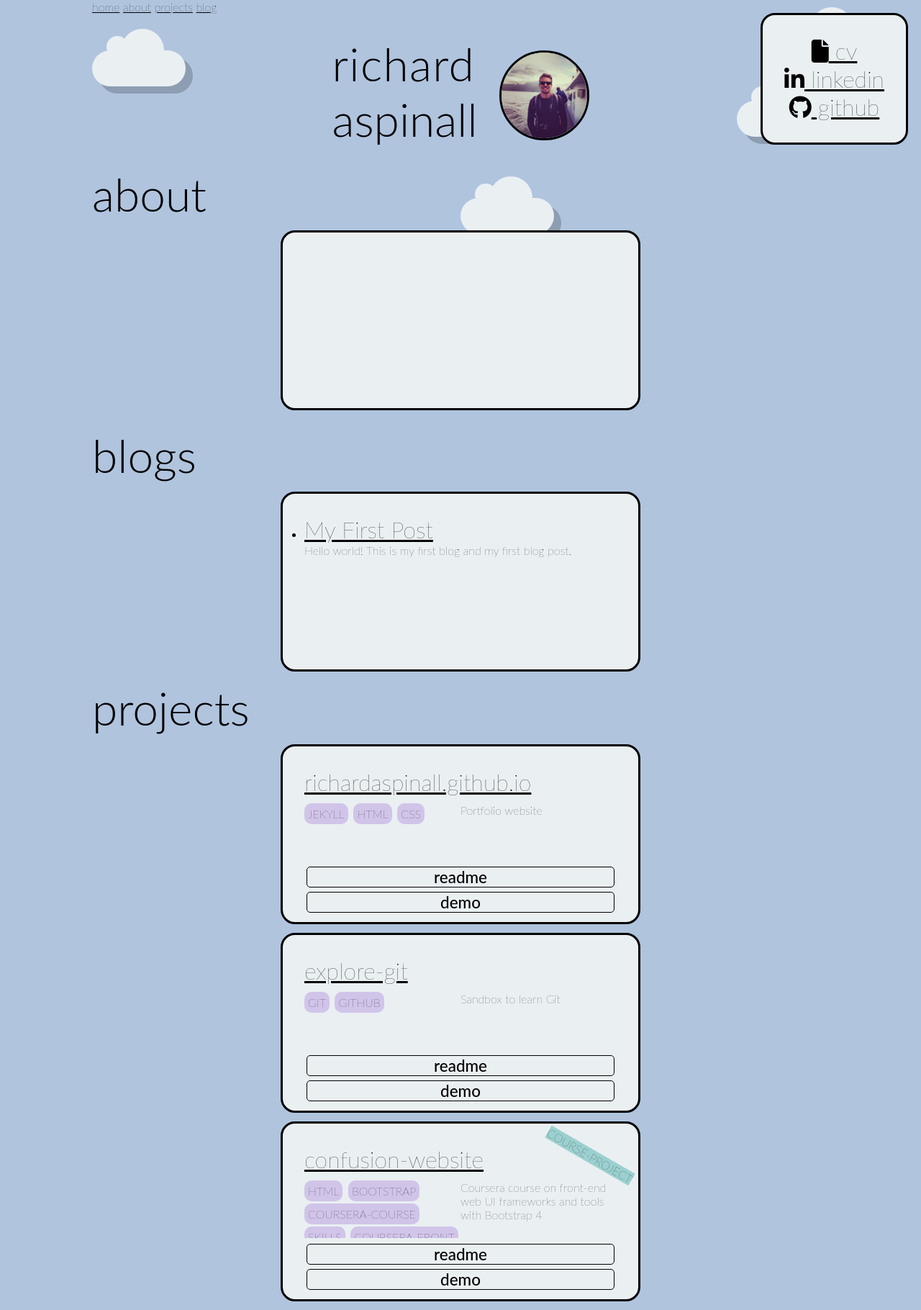
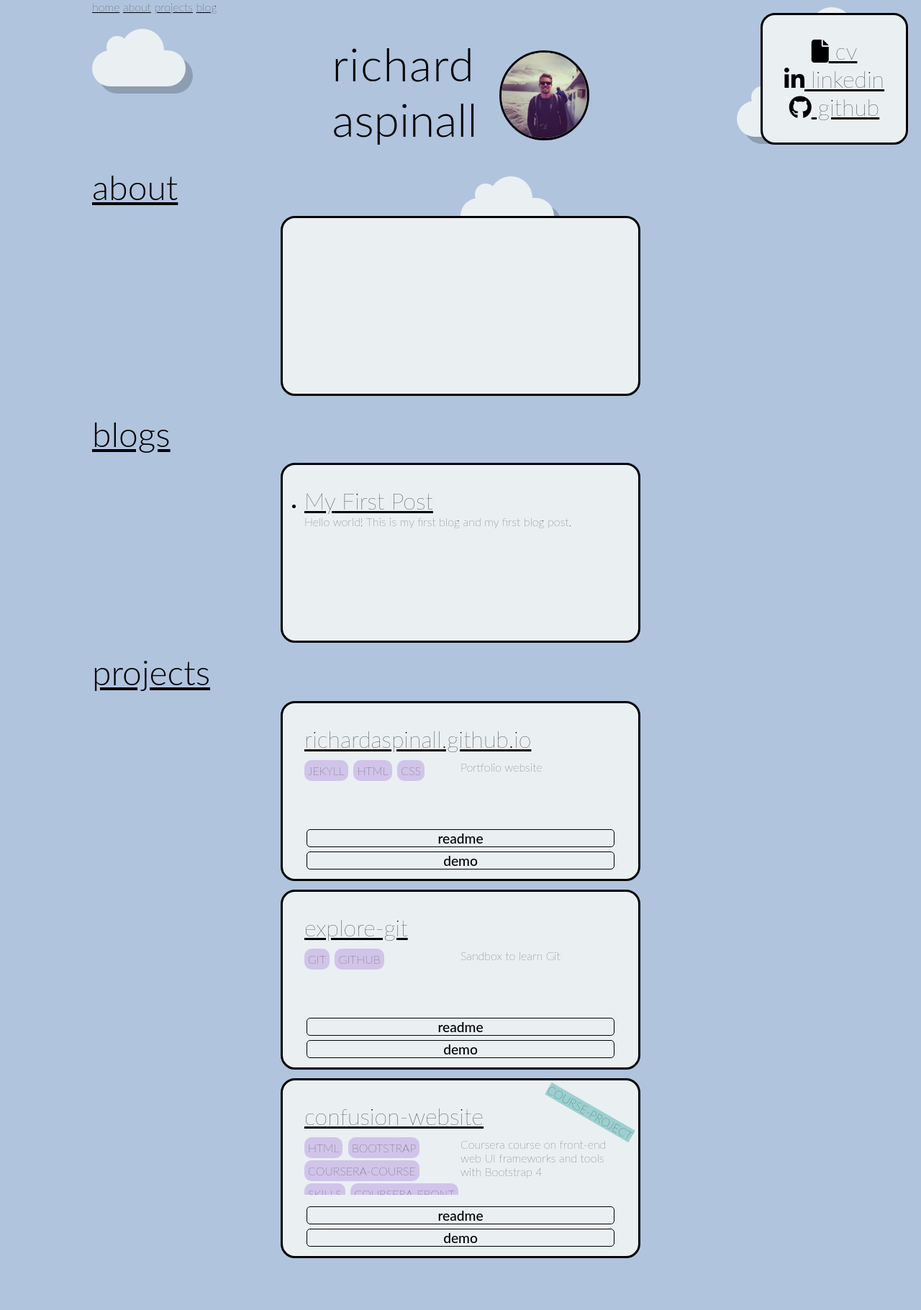
Before and after one commit to richardaspinall/richardaspinall.github.io, a Jekyll site: the page built from index.html, in a window 1280 px wide. Shown: the whole page at 72% size. Built offline with Jekyll 4.4.1, drawn with Linux system fonts in a browser that asks for light colours; nearby versions of some CDN libraries; after the commit the page ends 1760 px from its top, so only the background shows below that.

Commit message:
Updated header css

```diff
--- a/_includes/project.html
+++ b/_includes/project.html
@@ -1,7 +1,7 @@
 <article>
     <div class="project-header">
         <a href="{{ project.githubUrl }}" target="_blank" rel="noopener noreferrer">
-            <h2>{{ project.name }}</h2>
+            <h3>{{ project.name }}</h3>
         </a>
     </div>
     <div class="project-content">
@@ -24,11 +24,11 @@
         </div>
         <div class="project-links">
             <a href="{{ project.readme }}" target="_blank" rel="noopener noreferrer" class="project-links-code">
-                <h3>readme</h3>
+                <h4>readme</h4>
             </a>
             {% if project.homepage %}
             <a href="{{ project.homepage }}" target="_blank" class="project-links-demo">
-                <h3>demo</h3>
+                <h4>demo</h4>
             </a>
             {% endif %}
         </div>
--- a/_sass/main.scss
+++ b/_sass/main.scss
@@ -23,11 +23,16 @@
 }
 
 h2 {
+  font-weight: 300;
+  font-size: 3em;
+}
+
+h3 {
   font-weight: inherit;
   font-size: 2em;
 }
 
-h3 {
+h4 {
   font-weight: 500;
 }
 
@@ -162,8 +167,8 @@
 */
 @media (max-width: 800px) {
   body {
-    padding-left: 0%;
-    padding-right: 0%;
+    padding-left: 3%;
+    padding-right: 3%;
   }
 }
 
--- a/index.html
+++ b/index.html
@@ -20,7 +20,7 @@
 <section>
     <div class="section-header">
         <a href="/blogs.html">
-            <h1>about</h1>
+            <h2>about</h2>
         </a>
     </div>
     <div class="section-body">
@@ -36,22 +36,22 @@
         <article id="socials">
             <div>
                 <a href="assets/images/cv.pdf" target="_blank">
-                    <h2><i class="fas fa-file"> </i> cv</i>
-                    </h2>
+                    <h3><i class="fas fa-file"> </i> cv</i>
+                    </h3>
                 </a>
             </div>
             <div>
                 <a href="https://www.linkedin.com/in/richardaspinall/" rel="noopener noreferrer" target="_blank">
-                    <h2><i class="fab fa-linkedin-in"></i> linkedin </i>
-                    </h2>
+                    <h3><i class="fab fa-linkedin-in"></i> linkedin </i>
+                    </h3>
                 </a>
             </div>
 
             <div>
                 <a href="https://github.com/richardaspinall/" rel="noopener noreferrer" target="_blank">
-                    <h2><i class="fab fa-github"></i> github </i>
+                    <h3><i class="fab fa-github"></i> github </i>
                         </i>
-                    </h2>
+                    </h3>
                 </a>
             </div>
         </article>
@@ -62,7 +62,7 @@
 <section>
     <div class="section-header">
         <a href="/blogs.html">
-            <h1>blogs</h1>
+            <h2>blogs</h2>
         </a>
     </div>
     <div class="section-body">
@@ -71,7 +71,7 @@
             <ul>
                 {% for post in site.posts %}
                 <li>
-                    <h2><a href="{{ post.url }}">{{ post.title }}</a></h2>
+                    <h3><a href="{{ post.url }}">{{ post.title }}</a></h3>
                     {{ post.excerpt }}
                 </li>
                 {% endfor %}
@@ -85,7 +85,7 @@
 <section>
     <div class="section-header">
         <a href="/projects.html">
-            <h1>projects</h1>
+            <h2>projects</h2>
         </a>
     </div>
     <div class="section-body">
```
Also changed, not shown: 4 other files.
